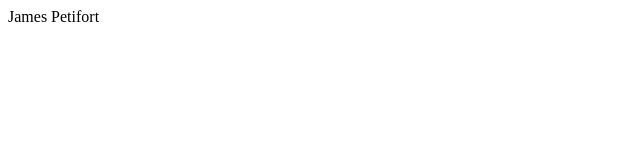
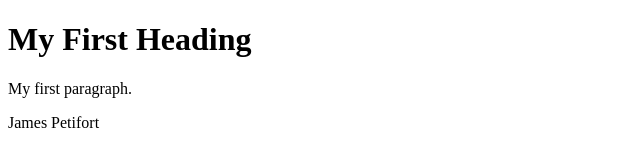
Before and after one commit to djpetifo/html-me-something, a plain HTML site: page index.html in a window 1280 px wide. Shown: the whole page, without its empty margins (0-640 px from the left). Drawn offline with Linux system fonts and the light colour scheme.

Commit message:
Update index.html

```diff
--- a/index.html
+++ b/index.html
@@ -1 +1,18 @@
-<p>James Petifort</p>
+
+<!DOCTYPE html>
+<html lang="en">
+  <head>
+    <meta charset="UTF-8" />
+    <title>Clock</title>
+    <link rel="stylesheet" href="style.css" />
+  </head>
+  <body>
+    <div class="clock">
+      <h1>My First Heading</h1>
+      <p>My first paragraph.</p>
+       <p>James Petifort</p>
+    </div>
+
+    <script src="script.js"></script>
+  </body>
+</html>
```
